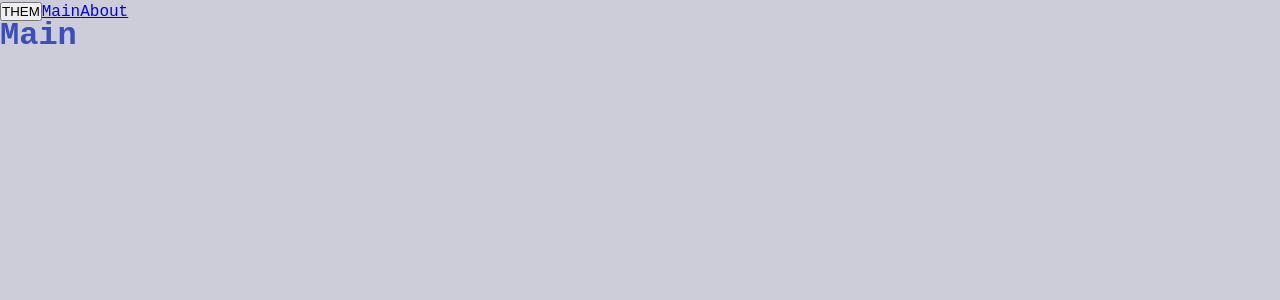
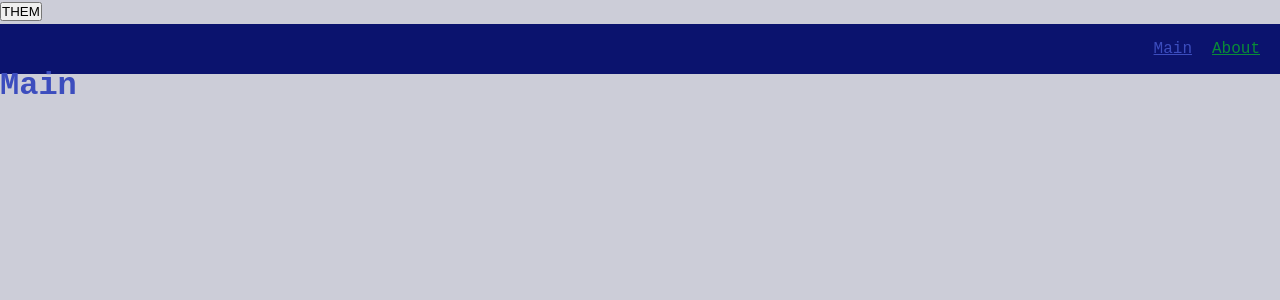
Before and after one commit to SerheyBr/production-project, a React app: page / in a window 1280 px wide. Shown: the top 300 px of the page. Built offline with nearby package versions, Linux system fonts and the light colour scheme; the HTML template or start-up script is replaced by a standard one.

Commit message:
add themes for links

```diff
--- a/src/app/App.tsx
+++ b/src/app/App.tsx
@@ -3,6 +3,8 @@ import '../app/styles/index.scss'
 import { useTheme } from './providers/ThemeProvider';
 import { classNames } from 'shared/lib/classNames/classNames';
 import { AppRouter } from './providers/router';
+import { Navbar } from 'widgets/Navbar';
+
 
 
 
@@ -11,9 +13,7 @@ export const App = () => {
 	return (
 		<div className={classNames('app', {hover: true, selected: true}, [theme])}>
 			<button onClick={toggleThem} >THEM</button>
-			<Link to={'/'}>Main</Link>
-			<Link to={'/about'}>About</Link>
-
+			<Navbar />
 			<AppRouter/>
 
 		</div>
--- a/src/app/styles/thems/darck.scss
+++ b/src/app/styles/thems/darck.scss
@@ -1,5 +1,10 @@
 .app.dark{
 	--bg-color: #0b136e;
+	--inverted-bg-color: #cccdd8;
+
 	--primary-color: #09a02fdb;
 	--secondary-color: #518562;
+
+	--inverted-primary-color: #3c4dbe;
+	--inverted-secondary-color: #9bd7af;
 }
--- a/src/app/styles/thems/light.scss
+++ b/src/app/styles/thems/light.scss
@@ -1,5 +1,10 @@
 .app.light{
 	--bg-color: #cccdd8;
+	--inverted-bg-color: #0b136e;
+
 	--primary-color: #3c4dbe;
 	--secondary-color: #9bd7af;
+
+	--inverted-primary-color: #09a02fdb;
+	--inverted-secondary-color: #518562;
 }
--- a/src/app/styles/variables/global.scss
+++ b/src/app/styles/variables/global.scss
@@ -8,4 +8,8 @@
 	--font-size-l: 24px;
 	--font-line-l: 32px;
 	--font-l: var(--font-size-l) / var(--font-line-l) var(--font-famely-main);
+
+	//размеры
+
+	--navbar-height: 50px;
 }
--- a/src/shared/lib/classNames/classNames.ts
+++ b/src/shared/lib/classNames/classNames.ts
@@ -1,6 +1,13 @@
 type Mode = Record<string, boolean | string>
 
-export const classNames = (cls: string, mods: Mode, additional: string[]): string => {
+export const classNames = (cls: string, mods: Mode = {}, additional: string[] = []): string => {
 
-	return [cls, ...additional, ...Object.entries(mods).filter(([className, value]) => Boolean(value)).map(([className]) => className)].join(' ')
+	return [
+		cls,
+		 ...additional.filter(Boolean),
+		  ...Object.entries(mods)
+		  .filter(([className, value]) => Boolean(value))
+		  .map(([className]) => className)
+		]
+		  .join(' ')
 }
--- /dev/null
+++ b/src/shared/ui/AppLink/AppLink.module.scss
@@ -0,0 +1,11 @@
+.AppLink{
+	color: var(--primary-color);
+}
+
+.primary {
+ 	color: var(--primary-color);
+}
+
+.secondary{
+	color: var(--inverted-primary-color);
+}
--- /dev/null
+++ b/src/shared/ui/AppLink/AppLink.tsx
@@ -0,0 +1,29 @@
+import { classNames } from 'shared/lib/classNames/classNames';
+import cls from './AppLink.module.scss'
+import { Link, LinkProps } from 'react-router-dom';
+import { FC, PropsWithChildren, ReactElement } from 'react';
+
+export enum AppLinkThem {
+	PRIMARY = 'primary',
+	SECONDARY = 'secondary',
+}
+
+interface AppLinkProps extends LinkProps{
+	className?: string,
+	theme?: AppLinkThem,
+}
+
+export const AppLink:FC<AppLinkProps> = (props) => {
+	const {
+		to,
+		className,
+		children,
+		theme = AppLinkThem.PRIMARY,
+		...otherProps
+	} = props
+	return (
+		<Link className={classNames(cls.AppLink, {}, [className, cls[theme]])} to={to} {...otherProps}>
+			{children}
+		</Link>
+	);
+};
--- /dev/null
+++ b/src/widgets/Navbar/index.tsx
@@ -0,0 +1,3 @@
+import {Navbar} from './ui/Navbar'
+
+export {Navbar};
--- /dev/null
+++ b/src/widgets/Navbar/ui/Navbar.module.scss
@@ -0,0 +1,17 @@
+.navbar {
+width: 100%;
+height: var(--navbar-height);
+display: flex;
+align-items: center;
+padding: 20px;
+background-color: var(--inverted-bg-color);
+
+}
+
+.links{
+	margin-left: auto;
+}
+
+.mainLink{
+	margin-right: 20px;
+}
--- /dev/null
+++ b/src/widgets/Navbar/ui/Navbar.tsx
@@ -0,0 +1,21 @@
+import React, { FC } from 'react';
+import { Link } from 'react-router-dom';
+import { classNames } from 'shared/lib/classNames/classNames';
+import cls from './Navbar.module.scss'
+import { AppLink, AppLinkThem } from 'shared/ui/AppLink/AppLink';
+
+interface NavbarProps {
+	className?: string,
+}
+
+export const Navbar = ({className}:NavbarProps) => {
+	return (
+		<div className={classNames(cls.navbar, {}, [className])}>
+			<div className={cls.links}>
+				<AppLink to={'/'} className={cls.mainLink}>Main</AppLink>
+				<AppLink to={'/about'} theme={AppLinkThem.SECONDARY} >About</AppLink>
+			</div>
+
+		</div>
+	);
+};
```
